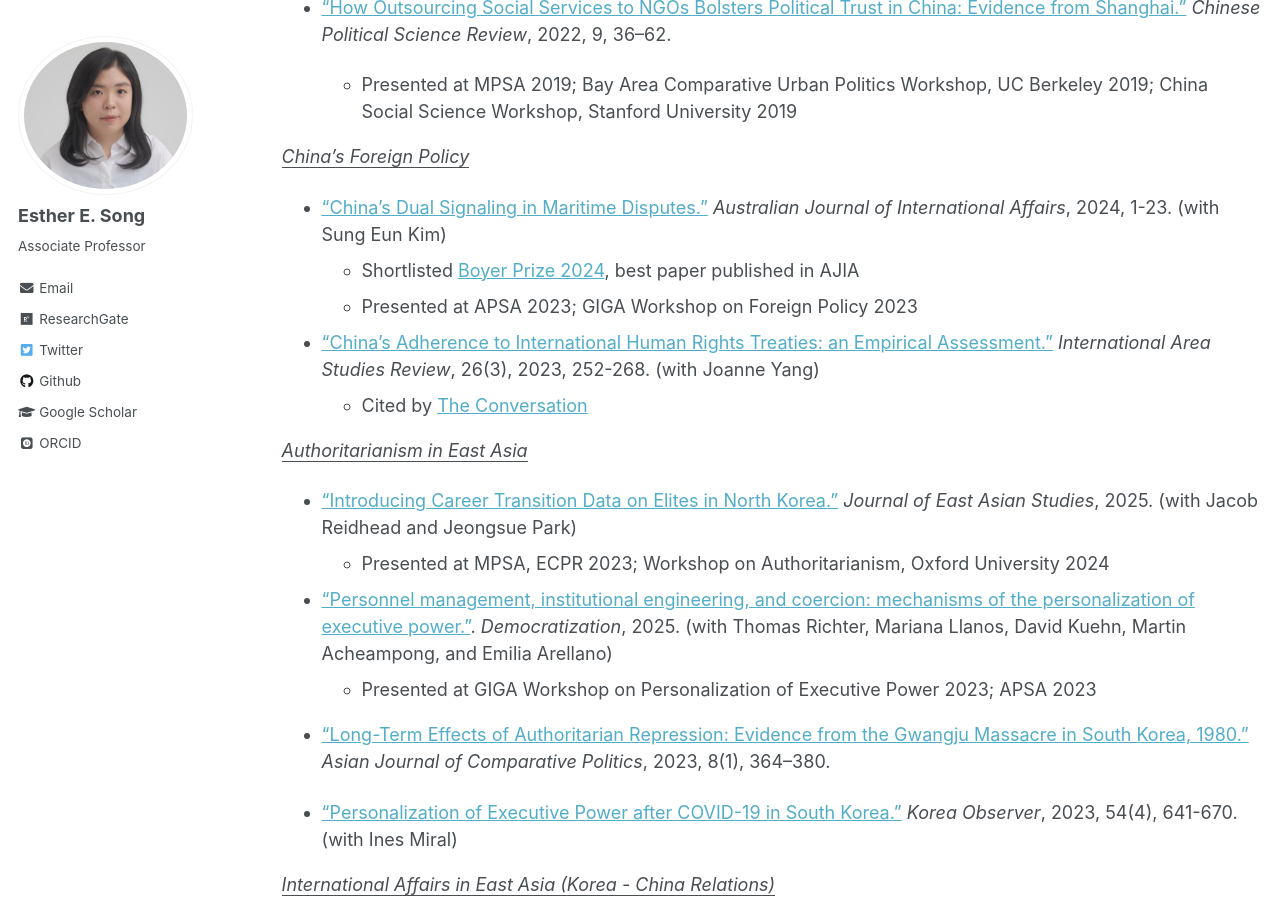
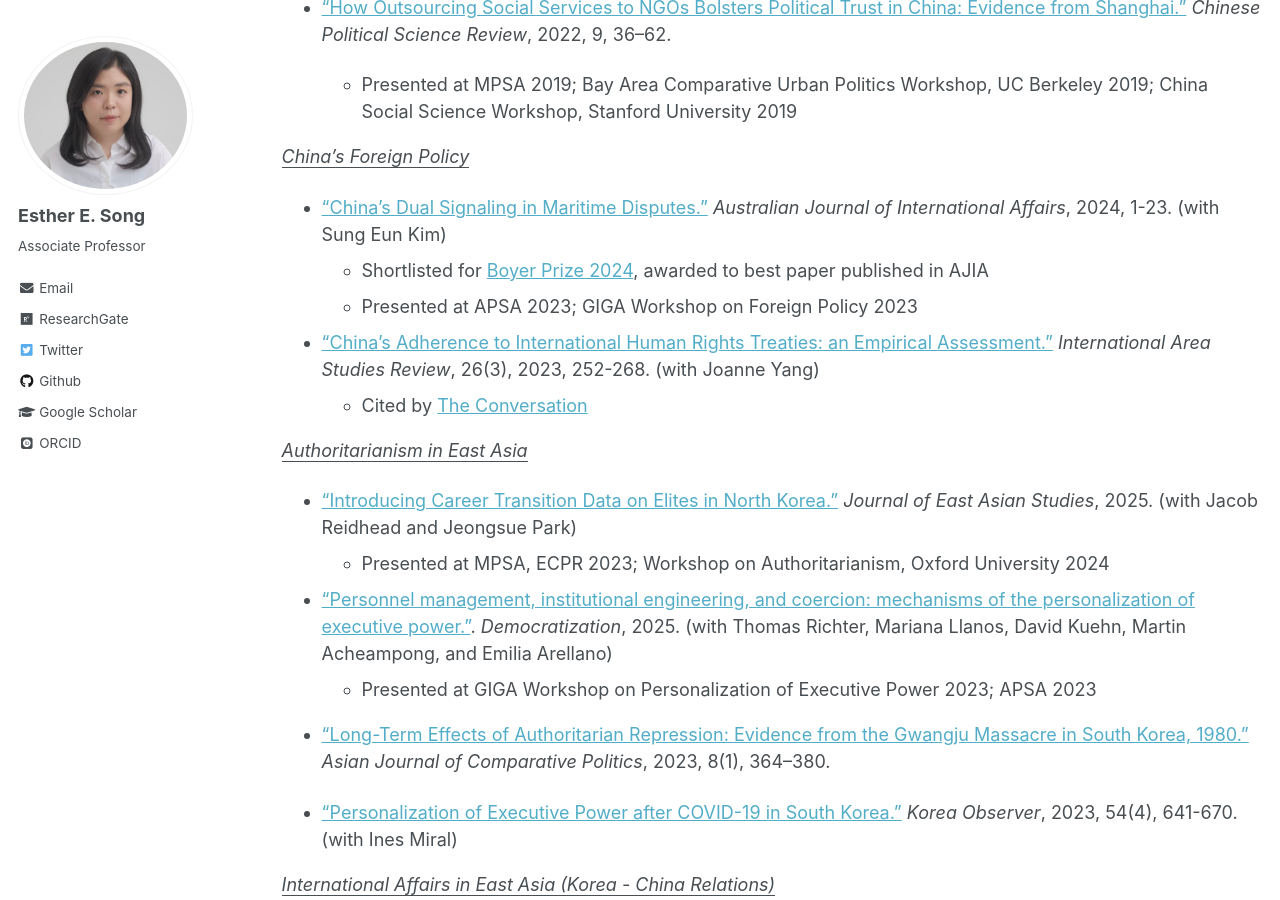
Before and after one commit to ehsong/ehsong.github.io, a Jekyll site: the page built from _pages/research.md, in a window 1280 px wide and 900 px high, scrolled down 1277 px. Built offline with Jekyll 4.4.1, drawn with Linux system fonts in a browser that asks for light colours; some web fonts are replaced.

Commit message:
Update research.md

```diff
--- a/_pages/research.md
+++ b/_pages/research.md
@@ -28,7 +28,7 @@
 <ins>*China's Foreign Policy*</ins>
 
 - ["China's Dual Signaling in Maritime Disputes."](https://www.tandfonline.com/doi/full/10.1080/10357718.2024.2394179) *Australian Journal of International Affairs*, 2024, 1-23. (with Sung Eun Kim)
-     * Shortlisted [Boyer Prize 2024](https://www.tandfonline.com/journals/caji20/collections/best-paper-boyer-prize), best paper published in AJIA
+     * Shortlisted for [Boyer Prize 2024](https://www.tandfonline.com/journals/caji20/collections/best-paper-boyer-prize), awarded to best paper published in AJIA
      * Presented at APSA 2023; GIGA Workshop on Foreign Policy 2023
 
 - ["China’s Adherence to International Human Rights Treaties: an Empirical Assessment."](https://journals.sagepub.com/doi/10.1177/22338659231175830) *International Area Studies Review*, 26(3), 2023, 252-268. (with Joanne Yang)
```
